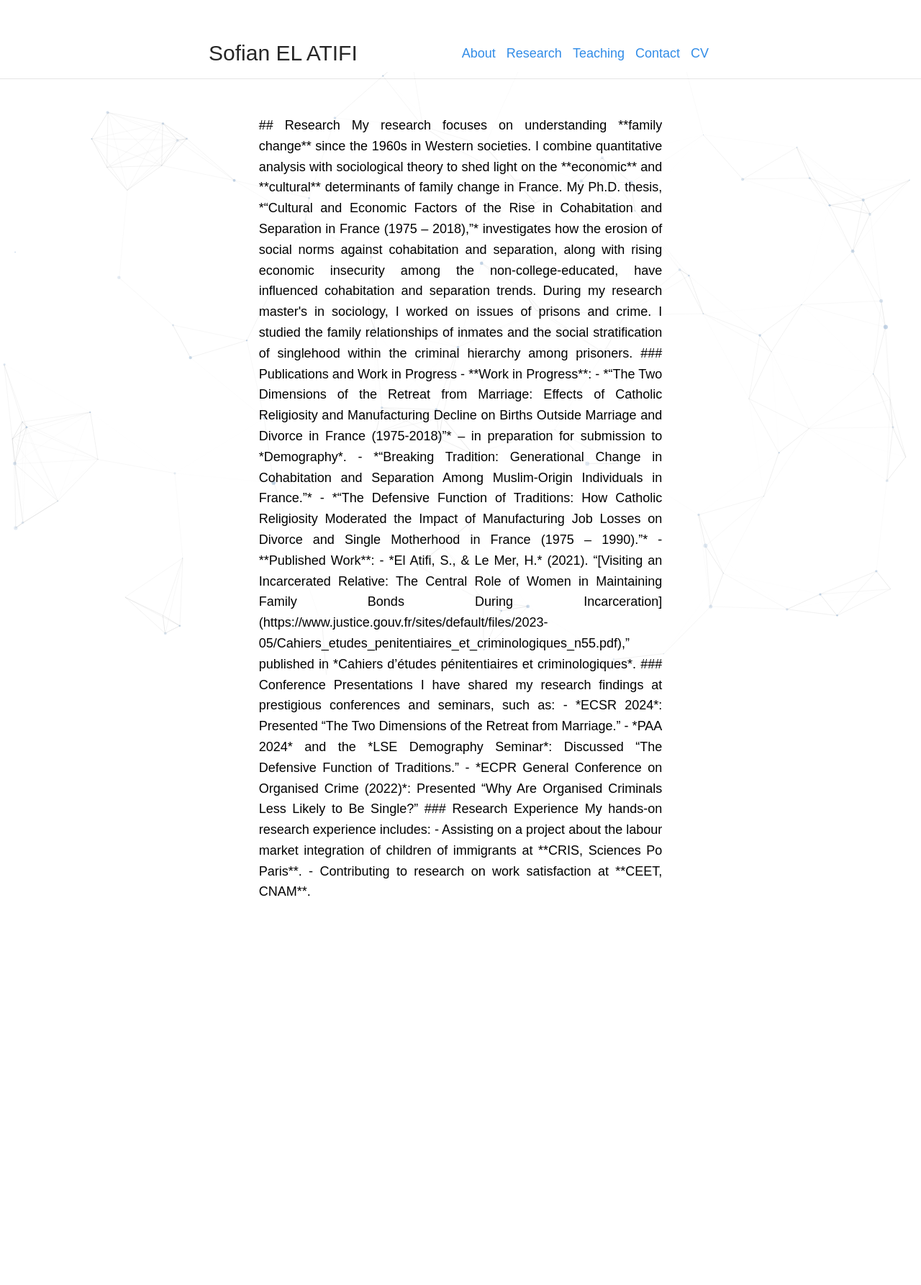
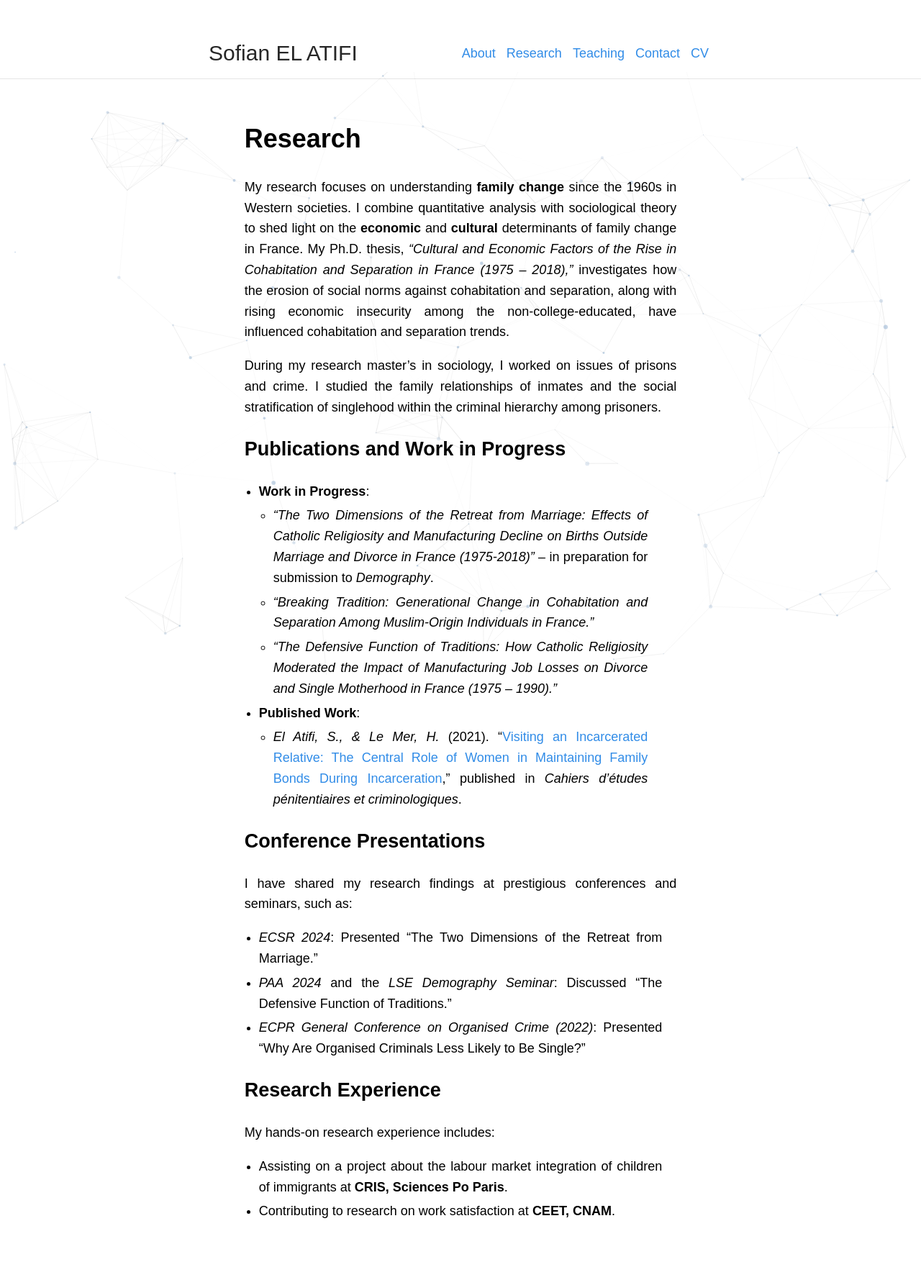
Before and after one commit to sofianelatifi/sofianelatifi.github.io, a Jekyll site: the page built from research.md, in a window 1280 px wide. Shown: the whole page at 72% size. Built offline with Jekyll 4.4.1, drawn with Linux system fonts in a browser that asks for light colours; before the commit the page ends 1344 px from its top, so only the background shows below that.

Commit message:
Update research.md

```diff
--- a/research.md
+++ b/research.md
@@ -15,18 +15,17 @@ title: Sofian EL ATIFI - Research
     max-width: 60ch; /* 'ch' units relate to the width of the '0' character */
     margin: auto; /* Centers the content */
     padding: 20px;
+    text-align: justify; /* Justifies text */
   }
 </style>
 
-<div class="content" style="text-align: justify;">
-
-## Research
+# Research
 
 My research focuses on understanding **family change** since the 1960s in Western societies. I combine quantitative analysis with sociological theory to shed light on the **economic** and **cultural** determinants of family change in France. My Ph.D. thesis, *“Cultural and Economic Factors of the Rise in Cohabitation and Separation in France (1975 – 2018),”* investigates how the erosion of social norms against cohabitation and separation, along with rising economic insecurity among the non-college-educated, have influenced cohabitation and separation trends.
 
 During my research master's in sociology, I worked on issues of prisons and crime. I studied the family relationships of inmates and the social stratification of singlehood within the criminal hierarchy among prisoners.
 
-### Publications and Work in Progress
+## Publications and Work in Progress
 
 - **Work in Progress**:
   - *“The Two Dimensions of the Retreat from Marriage: Effects of Catholic Religiosity and Manufacturing Decline on Births Outside Marriage and Divorce in France (1975-2018)”* – in preparation for submission to *Demography*.
@@ -36,17 +35,15 @@ During my research master's in sociology, I worked on issues of prisons and crim
 - **Published Work**:
   - *El Atifi, S., & Le Mer, H.* (2021). “[Visiting an Incarcerated Relative: The Central Role of Women in Maintaining Family Bonds During Incarceration](https://www.justice.gouv.fr/sites/default/files/2023-05/Cahiers_etudes_penitentiaires_et_criminologiques_n55.pdf),” published in *Cahiers d’études pénitentiaires et criminologiques*.
 
-### Conference Presentations
+## Conference Presentations
 
 I have shared my research findings at prestigious conferences and seminars, such as:
 - *ECSR 2024*: Presented “The Two Dimensions of the Retreat from Marriage.”
 - *PAA 2024* and the *LSE Demography Seminar*: Discussed “The Defensive Function of Traditions.”
 - *ECPR General Conference on Organised Crime (2022)*: Presented “Why Are Organised Criminals Less Likely to Be Single?”
 
-### Research Experience
+## Research Experience
 
 My hands-on research experience includes:
 - Assisting on a project about the labour market integration of children of immigrants at **CRIS, Sciences Po Paris**.
 - Contributing to research on work satisfaction at **CEET, CNAM**.
-
-</div>
```
